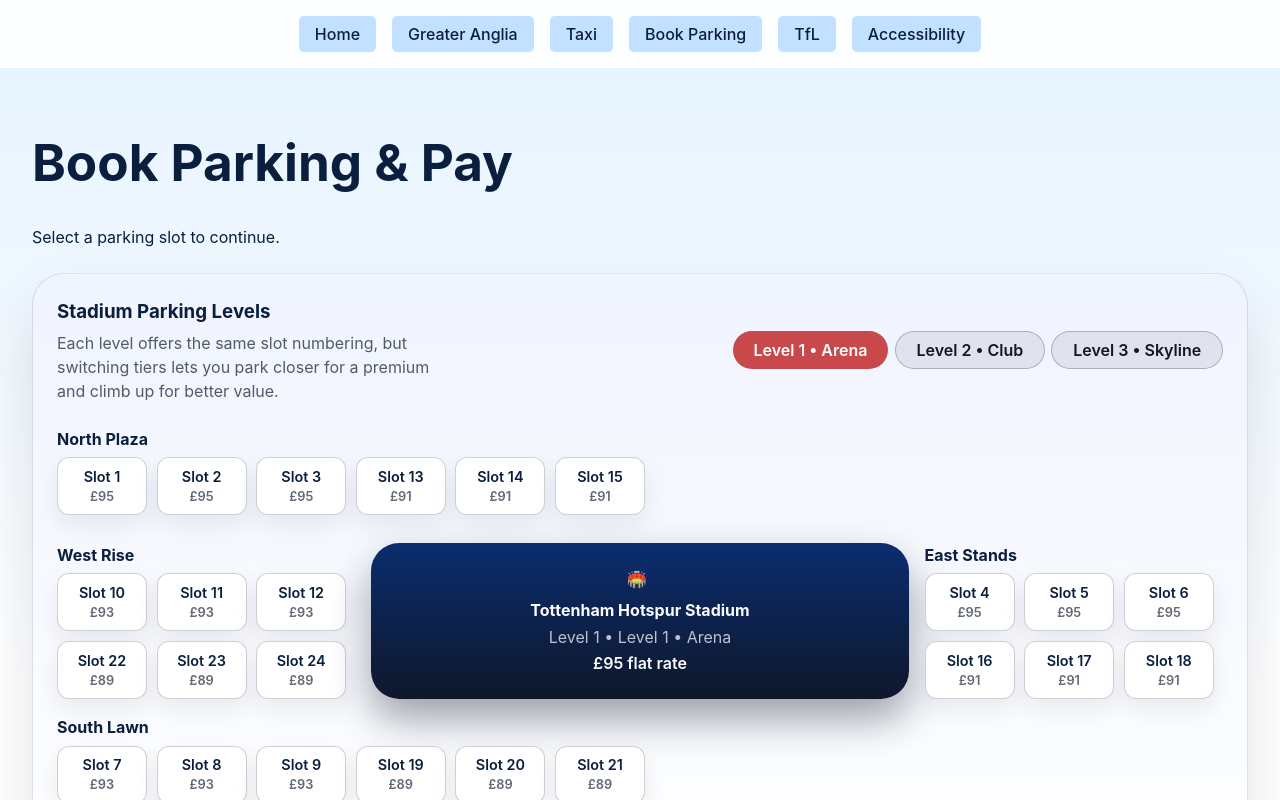
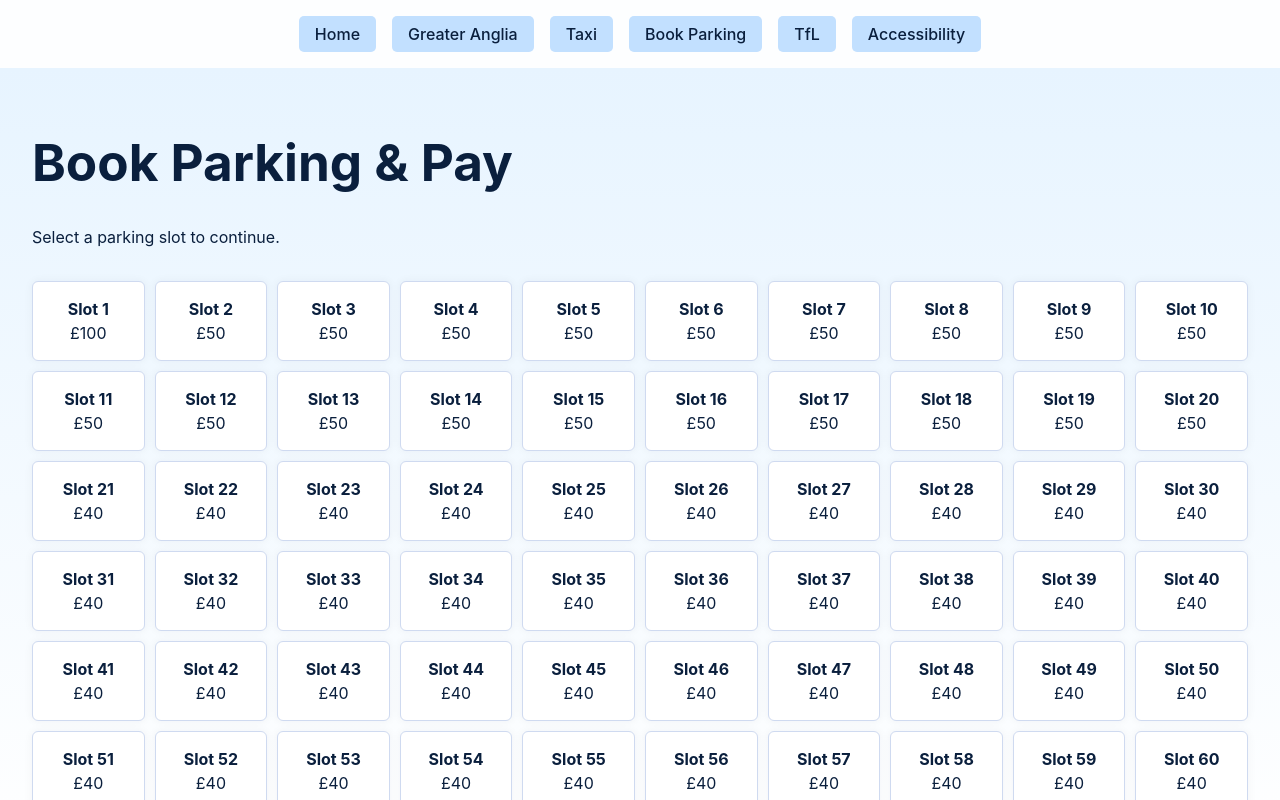
Before and after one commit to TuhinShaikh/FinalYearProject, a React app in the folder frontend/: page /booking in a window 1280 px wide. Shown: the top 800 px of the page. Built offline with nearby package versions, Linux system fonts and the light colour scheme; no server answers; the HTML template or start-up script is replaced by a standard one.

Commit message:
#42 tracked back since some errors

```diff
--- a/frontend/src/pages/BookingAndPaymentPage.jsx
+++ b/frontend/src/pages/BookingAndPaymentPage.jsx
@@ -1,31 +1,6 @@
 import React, { useState, useEffect, useRef } from "react";
 import "../App.css";
 import logo from "../assets/image.jpg";
-import CarParkMap from "../components/CarParkMap";
-
-const levelDefinitions = [
-  {
-    id: 1,
-    label: "Level 1 • Arena",
-    price: 95,
-    description: "Pitch-side, premium parking for the closest possible arrival.",
-  },
-  {
-    id: 2,
-    label: "Level 2 • Club",
-    price: 68,
-    description: "Balanced walk / price with easy access to trams and taxis.",
-  },
-  {
-    id: 3,
-    label: "Level 3 • Skyline",
-    price: 45,
-    description: "Highest tier—cheaper, more reflective, ideal for early arrivals.",
-  },
-];
-
-const appId = import.meta.env.VITE_SQUARE_APP_ID;
-const locationId = import.meta.env.VITE_SQUARE_LOCATION_ID;
 
 let squareSdkPromise;
 
@@ -67,69 +42,29 @@ function loadSquareSdk() {
 }
 
 export default function BookingAndPaymentPage() {
+  const [slots, setSlots] = useState([]);
   const [selectedSlot, setSelectedSlot] = useState(null);
   const [status, setStatus] = useState("");
   const [cardLoading, setCardLoading] = useState(false);
-  const [activeLevel, setActiveLevel] = useState(levelDefinitions[0].id);
-  const [initToken, setInitToken] = useState(0);
-  const [backendLocationId, setBackendLocationId] = useState(undefined);
-
-  const handleLevelChange = (levelId) => {
-    setActiveLevel(levelId);
-    if (selectedSlot?.level !== levelId) {
-      setSelectedSlot(null);
-    }
-  };
-
-  const getSlotPrice = (slotNumber, levelId) => {
-    const level = levelDefinitions.find((l) => l.id === levelId) ?? levelDefinitions[0];
-    const tier = Math.floor((slotNumber - 1) / 6);
-    return Math.max(level.price - tier * 2, 20);
-  };
-
-  const handleSlotSelect = (slotNumber, price) => {
-    setSelectedSlot({
-      id: `${activeLevel}-${slotNumber}`,
-      level: activeLevel,
-      number: slotNumber,
-      price,
-      label: `Slot ${slotNumber}`,
-    });
-  };
 
   const cardRef = useRef(null);
-  const retryTimeoutRef = useRef(null);
 
+  // Generate a broad range of slots with tiered pricing for the demo grid
   useEffect(() => {
-    loadSquareSdk().catch(() => {});
-  }, []);
+    const generated = Array.from({ length: 100 }, (_, i) => {
+      const id = i + 1;
+      let price = 0;
 
-  useEffect(() => {
-    let cancelled = false;
+      if (id === 1) price = 100;
+      else if (id <= 20) price = 50;
+      else if (id <= 60) price = 40;
+      else if (id <= 80) price = 20;
+      else price = 15;
 
-    async function fetchSquareConfig() {
-      try {
-        const response = await fetch("/api/payments/config");
-        if (!response.ok) {
-          throw new Error(`Square config fetch failed: ${response.status}`);
-        }
+      return { id, price };
+    });
 
-        const data = await response.json();
-        if (!cancelled) {
-          setBackendLocationId(data?.locationId ?? null);
-        }
-      } catch (err) {
-        console.error("Unable to load Square configuration", err);
-        if (!cancelled) {
-          setBackendLocationId(null);
-        }
-      }
-    }
-
-    fetchSquareConfig();
-    return () => {
-      cancelled = true;
-    };
+    setSlots(generated);
   }, []);
 
   // --- IMPORTANT: cleanly destroy/detach old card on every slot change ---
@@ -148,93 +83,32 @@ export default function BookingAndPaymentPage() {
       if (el) el.innerHTML = "";
     };
 
-          {status?.includes("Error initializing Square") && (
-            <button
-              type="button"
-              onClick={() => {
-                setStatus("⚙️ Retrying Square payment fields...");
-                setCardLoading(true);
-                setInitToken((prev) => prev + 1);
-              }}
-              disabled={cardLoading}
-              style={{
-                marginTop: "0.75rem",
-                padding: "10px",
-                background: "#0a1f3d",
-                color: "#ffffff",
-                border: "none",
-                borderRadius: "6px",
-                cursor: cardLoading ? "not-allowed" : "pointer",
-                fontWeight: 600,
-                width: "100%",
-              }}
-            >
-              Retry loading payment fields
-            </button>
-          )}
-
     if (!selectedSlot) {
       teardown();
       return;
     }
 
     let cancelled = false;
-    const cleanup = () => {
-      cancelled = true;
-      if (retryTimeoutRef.current) {
-        clearTimeout(retryTimeoutRef.current);
-        retryTimeoutRef.current = null;
-      }
-      teardown();
-    };
-
-    const scheduleInitRetry = () => {
-      if (typeof window === "undefined" || retryTimeoutRef.current) return;
-      retryTimeoutRef.current = window.setTimeout(() => {
-        retryTimeoutRef.current = null;
-        setInitToken((prev) => prev + 1);
-      }, 2200);
-    };
 
     // reset before attaching a new one
     teardown();
     setStatus("");
-
-    const normalizedAppId = appId?.trim();
-    const normalizedLocationId = locationId?.trim();
-    const placeholderAppId = "sandbox-sq0idb-xxxxxxxx";
-    const placeholderLocationId = "sandbox-location-id";
-    const isPlaceholderAppId =
-      !normalizedAppId || normalizedAppId === placeholderAppId;
-
-    if (isPlaceholderAppId) {
-      setStatus(
-        "❌ Square App ID is missing. Set VITE_SQUARE_APP_ID in your .env."
-      );
-      return cleanup;
-    }
-
-    const envLocationId =
-      normalizedLocationId && normalizedLocationId !== placeholderLocationId
-        ? normalizedLocationId
-        : undefined;
-    const finalLocationId = backendLocationId ?? envLocationId;
-
     setCardLoading(true);
 
-    const createCardWithRetry = async (payments) => {
-      const MAX_CARD_INIT_ATTEMPTS = 5;
-      const CARD_RETRY_DELAY_MS = 1500;
+    (async () => {
+      try {
+        await loadSquareSdk();
+        if (cancelled || !window.Square) return;
 
-      for (
-        let attempt = 1;
-        attempt <= MAX_CARD_INIT_ATTEMPTS && !cancelled;
-        attempt++
-      ) {
-        let card;
-        try {
-          card = await payments.card();
+        // NOTE: if you have a Location ID, Square usually expects:
+        // window.Square.payments(appId, locationId)
+        const payments = window.Square.payments(
+          "sandbox-sq0idb-I-lZ-tkY-jzemSkWMfBn-A"
+        );
 
+        const card = await payments.card();
+
+        // if we got cancelled mid-flight, destroy immediately
         if (cancelled) {
           if (card?.destroy) card.destroy();
           return;
@@ -248,51 +122,9 @@ export default function BookingAndPaymentPage() {
         }
 
         cardRef.current = card;
-          return;
-        } catch (err) {
-          if (card?.destroy) card.destroy();
-
-          const isTimeout =
-            err?.message?.includes("Web Payments SDK was unable to be initialized in time");
-
-          if (isTimeout && attempt < MAX_CARD_INIT_ATTEMPTS && !cancelled) {
-            await new Promise((resolve) =>
-              setTimeout(resolve, CARD_RETRY_DELAY_MS)
-            );
-            continue;
-          }
-
-          throw err;
-        }
-      }
-    };
-
-    (async () => {
-      try {
-        await loadSquareSdk();
-        if (cancelled || !window.Square) return;
-
-        const payments = finalLocationId
-          ? window.Square.payments(normalizedAppId, finalLocationId)
-          : window.Square.payments(normalizedAppId);
-
-        await createCardWithRetry(payments);
       } catch (err) {
         if (!cancelled) {
-          const message = err?.message ?? err;
-          const isTimeoutError =
-            typeof message === "string" &&
-            message.includes("Web Payments SDK was unable to be initialized in time");
-
-          setStatus(
-            `❌ Error initializing Square: ${message ?? "unknown"}${
-              isTimeoutError ? " (retrying shortly)" : ""
-            }`
-          );
-
-          if (isTimeoutError) {
-            scheduleInitRetry();
-          }
+          setStatus("❌ Error initializing Square: " + (err?.message ?? err));
         }
       } finally {
         if (!cancelled) setCardLoading(false);
@@ -300,8 +132,11 @@ export default function BookingAndPaymentPage() {
     })();
 
     // cleanup on slot change/unmount (also fixes React 18 StrictMode double-invoke)
-    return cleanup;
-  }, [selectedSlot?.id, appId, locationId, initToken, backendLocationId]); // depend on id, not the whole object
+    return () => {
+      cancelled = true;
+      teardown();
+    };
+  }, [selectedSlot?.id]); // depend on id, not the whole object
 
   async function handlePayment(e) {
     e.preventDefault();
@@ -356,14 +191,44 @@ export default function BookingAndPaymentPage() {
       <h1>Book Parking & Pay</h1>
       <p>Select a parking slot to continue.</p>
 
-      <CarParkMap
-        selectedSlot={selectedSlot}
-        onSelect={handleSlotSelect}
-        activeLevel={activeLevel}
-        levels={levelDefinitions}
-        onLevelChange={handleLevelChange}
-        getSlotPrice={getSlotPrice}
-      />
+      {/* Parking grid that highlights selection */}
+      <div
+        style={{
+          display: "grid",
+          gridTemplateColumns: "repeat(10, 1fr)",
+          gap: "10px",
+          marginTop: "2rem",
+        }}
+      >
+        {slots.map((slot) => (
+          <div
+            key={slot.id}
+            onClick={() => setSelectedSlot(slot)}
+            style={{
+              padding: "15px",
+              backgroundColor:
+                selectedSlot?.id === slot.id ? "#8bc8ff" : "#ffffff",
+              borderRadius: "6px",
+              cursor: "pointer",
+              textAlign: "center",
+              border:
+                selectedSlot?.id === slot.id
+                  ? "2px solid #3b9bff"
+                  : "1px solid #cfdaf0",
+              boxShadow:
+                selectedSlot?.id === slot.id
+                  ? "0 0 20px rgba(59, 139, 255, 0.35)"
+                  : "0 0 10px rgba(10, 31, 61, 0.05)",
+              color: "#0a1f3d",
+              userSelect: "none",
+            }}
+          >
+            <strong>Slot {slot.id}</strong>
+            <br />
+            £{slot.price}
+          </div>
+        ))}
+      </div>
 
       {/* Payment section is hidden until a slot is selected */}
       {selectedSlot && (
@@ -374,7 +239,7 @@ export default function BookingAndPaymentPage() {
             style={{ width: "120px", marginBottom: "1rem" }}
           />
 
-          <h2>Pay for {selectedSlot.label}</h2>
+          <h2>Pay for Slot {selectedSlot.id}</h2>
           <p>
             Amount: <strong>£{selectedSlot.price}</strong>
           </p>
```
Lines whose indentation alone changed are shown as unchanged.
